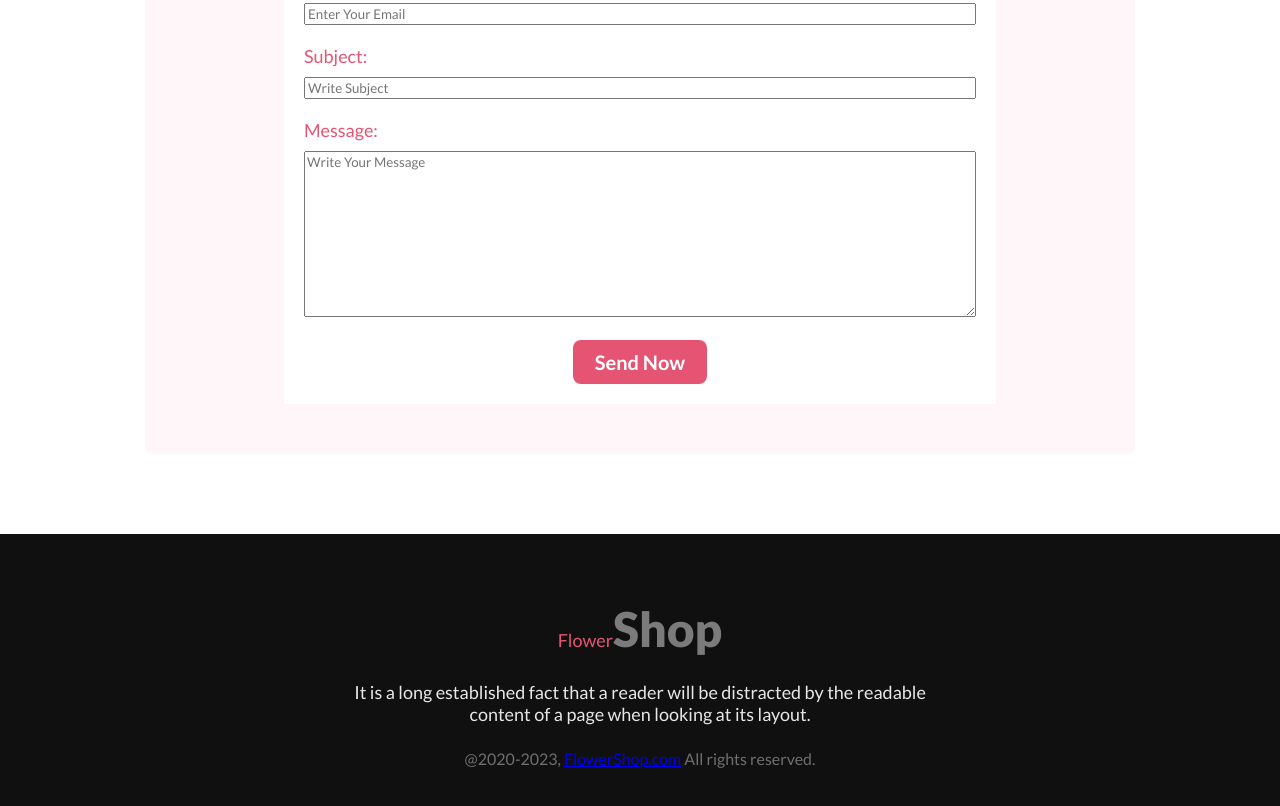
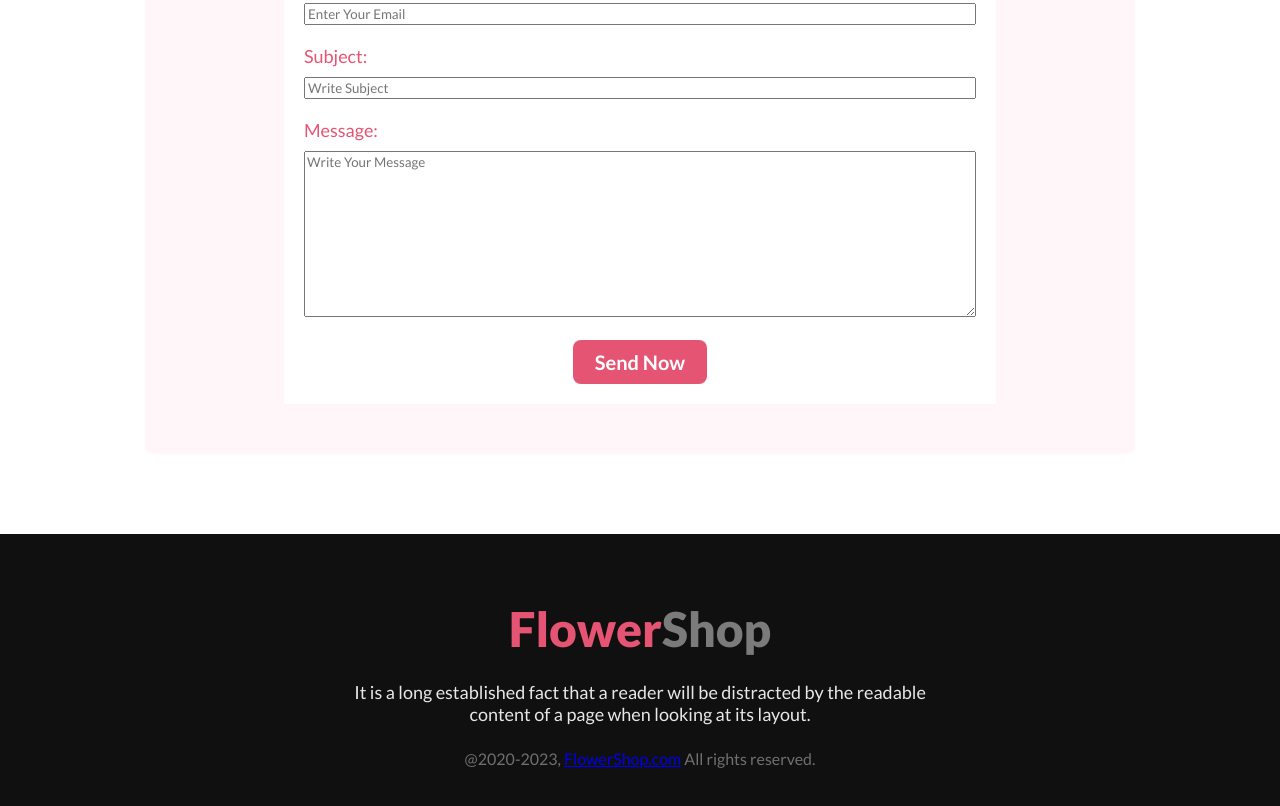
Before and after one commit to devexnur/bloom-and-grow, a plain HTML site: page index.html in a window 1280 px wide. Shown: the part 3489-4295 px from the top of the page. Drawn offline with Linux system fonts and the light colour scheme; files whose address does not match are found by name.

Commit message:
error fixed

```diff
--- a/index.html
+++ b/index.html
@@ -134,7 +134,7 @@
       </div>
     </main>
     <footer class="footer">
-      <h1 class="footer-title"><span class="primary">Flower</span>Shop</h1>
+      <h1 class="footer-title"><span class="special">Flower</span>Shop</h1>
       <p class="footer-desc">
         It is a long established fact that a reader will be distracted by the
         readable <br />
--- a/styles/styles.css
+++ b/styles/styles.css
@@ -232,6 +232,12 @@ textarea {
   font-weight: 400;
 }
 
+.special {
+  color: #e55473;
+  font-size: 48px;
+  font-weight: 800;
+}
+
 .footer-desc {
   color: rgba(255, 255, 255, 0.9);
   font-family: Lato;
```
